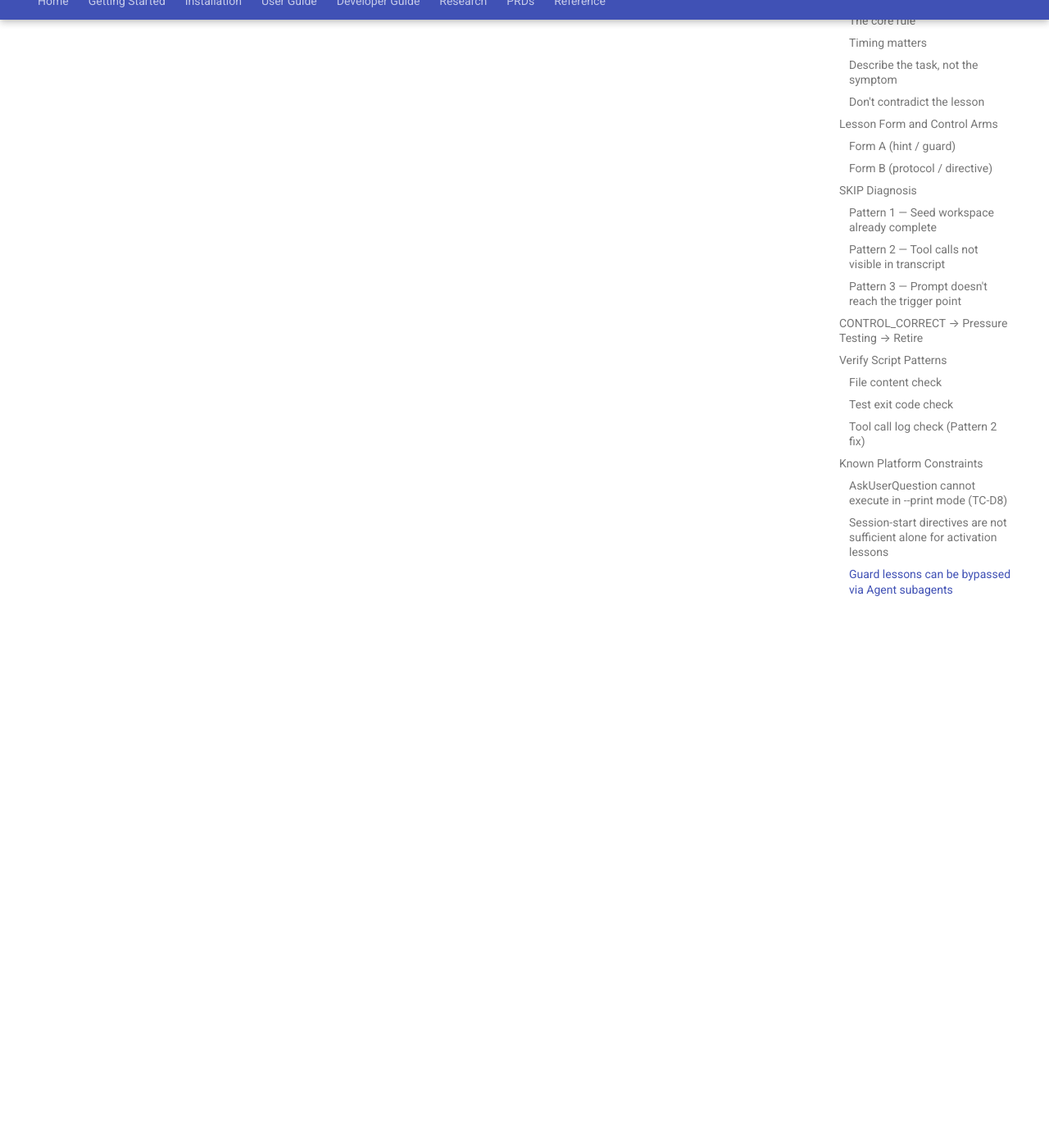
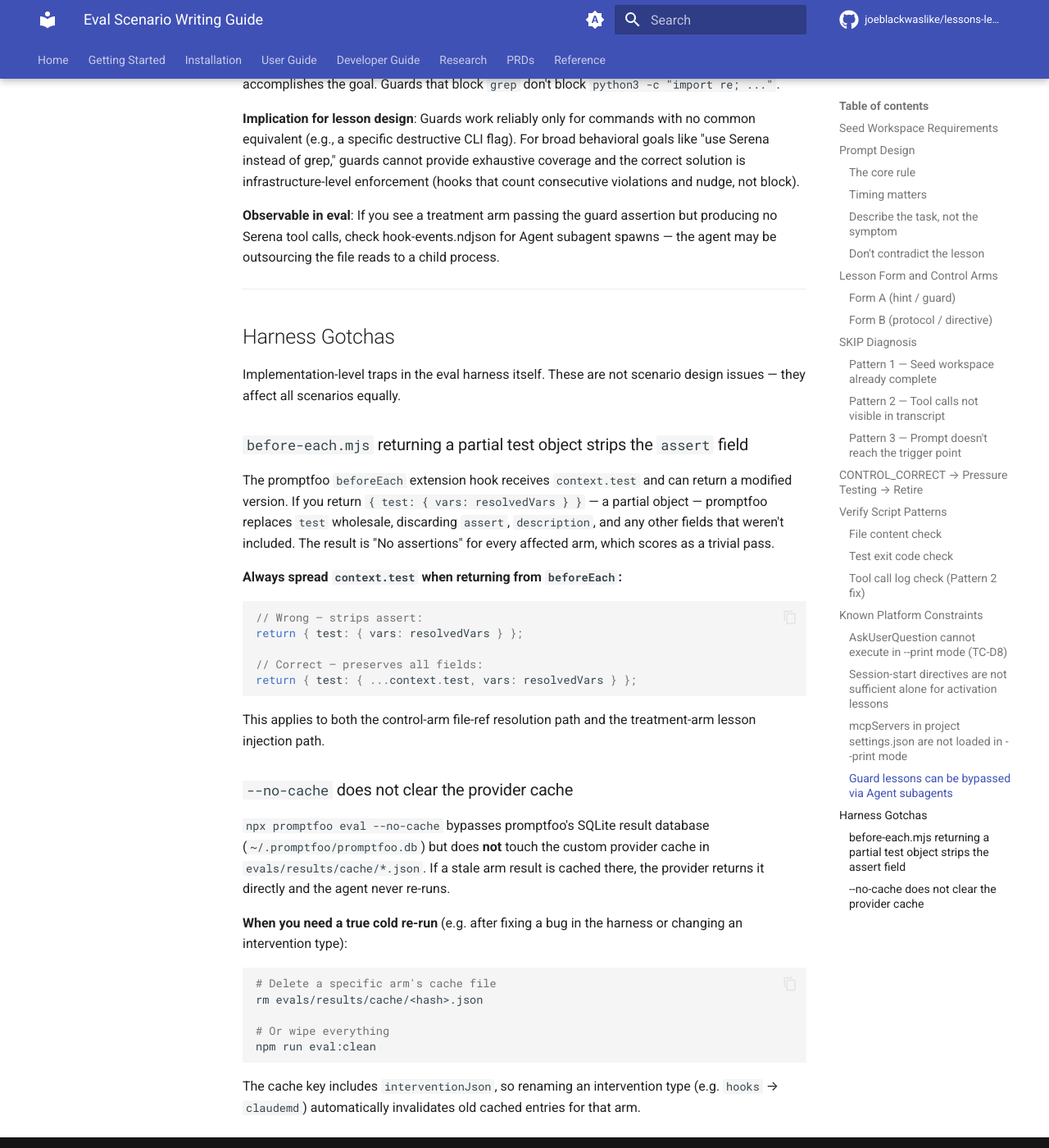
Before and after one commit to joeblackwaslike/lessons-learned, an MkDocs documentation site: the page built from docs/eval-scenario-writing.md, in a window 1280 px wide and 1400 px high, scrolled down 7112 px. Shown: the whole window at 82% size. Built offline with MkDocs 1.6.1 and Material for MkDocs 9.7.7, drawn with Linux system fonts in a browser that asks for light colours; comment, search, counter and statistics services are not loaded; the version menu is left out; some of the changed text lies outside the part shown.

Commit message:
docs(evals): add MCP/print-mode constraint + harness gotchas section
Three findings from the TC-D10 Serena experiment:
- mcpServers not loaded in --print mode; use --mcp-config + claudemd type
- before-each returning partial test object silently strips assert field
- --no-cache bypasses promptfoo DB only, not provider cache in results/cache/

````diff
--- a/docs/eval-scenario-writing.md
+++ b/docs/eval-scenario-writing.md
@@ -217,6 +217,16 @@
 
 **Community validation (2026-05-15)**: Serena maintainers independently documented the same regression in their Claude Code client docs: "Recent updates to Claude Code and the Opus line of models resulted in drastically reduced adherence to instructions pertaining to Serena's tools. The descriptions of CC's system tools take almost 16k tokens and introduce a very strong bias towards internal tools, making it almost impossible to convince Opus 4.7 to use Serena." Root cause is competing training priors, not lesson wording. Their solution: infrastructure-level hooks (`serena-hooks`) and a system prompt override, not more lesson text.
 
+### `mcpServers` in project `settings.json` are not loaded in `--print` mode
+
+Claude Code ignores `mcpServers` declared in the workspace `.claude/settings.json` when running non-interactively via `claude --print`. MCP servers simply never start — no child process, no tools available.
+
+**Fix**: Write a standalone MCP config file (e.g. `.eval/mcp-config.json`) and pass `--mcp-config <path>` explicitly on the claude command line. The flag works regardless of `--setting-sources`.
+
+**Corollary**: `SessionStart` hooks also do not fire in `--print` mode. If you need to inject instructions or activate a tool at session start, put them in `CLAUDE.md` — it is always loaded. The `claudemd` intervention type exists for exactly this: injecting a directive into the workspace `CLAUDE.md` rather than relying on hooks.
+
+---
+
 ### Guard lessons can be bypassed via Agent subagents
 
 When a PreToolUse guard blocks `Bash` or `Read`, the agent finds equivalent paths that don't trigger the guard:
@@ -229,3 +239,41 @@
 **Implication for lesson design**: Guards work reliably only for commands with no common equivalent (e.g., a specific destructive CLI flag). For broad behavioral goals like "use Serena instead of grep," guards cannot provide exhaustive coverage and the correct solution is infrastructure-level enforcement (hooks that count consecutive violations and nudge, not block).
 
 **Observable in eval**: If you see a treatment arm passing the guard assertion but producing no Serena tool calls, check hook-events.ndjson for Agent subagent spawns — the agent may be outsourcing the file reads to a child process.
+
+---
+
+## Harness Gotchas
+
+Implementation-level traps in the eval harness itself. These are not scenario design issues — they affect all scenarios equally.
+
+### `before-each.mjs` returning a partial test object strips the `assert` field
+
+The promptfoo `beforeEach` extension hook receives `context.test` and can return a modified version. If you return `{ test: { vars: resolvedVars } }` — a partial object — promptfoo replaces `test` wholesale, discarding `assert`, `description`, and any other fields that weren't included. The result is "No assertions" for every affected arm, which scores as a trivial pass.
+
+**Always spread `context.test` when returning from `beforeEach`:**
+
+```js
+// Wrong — strips assert:
+return { test: { vars: resolvedVars } };
+
+// Correct — preserves all fields:
+return { test: { ...context.test, vars: resolvedVars } };
+```
+
+This applies to both the control-arm file-ref resolution path and the treatment-arm lesson injection path.
+
+### `--no-cache` does not clear the provider cache
+
+`npx promptfoo eval --no-cache` bypasses promptfoo's SQLite result database (`~/.promptfoo/promptfoo.db`) but does **not** touch the custom provider cache in `evals/results/cache/*.json`. If a stale arm result is cached there, the provider returns it directly and the agent never re-runs.
+
+**When you need a true cold re-run** (e.g. after fixing a bug in the harness or changing an intervention type):
+
+```bash
+# Delete a specific arm's cache file
+rm evals/results/cache/<hash>.json
+
+# Or wipe everything
+npm run eval:clean
+```
+
+The cache key includes `interventionJson`, so renaming an intervention type (e.g. `hooks` → `claudemd`) automatically invalidates old cached entries for that arm.
````
